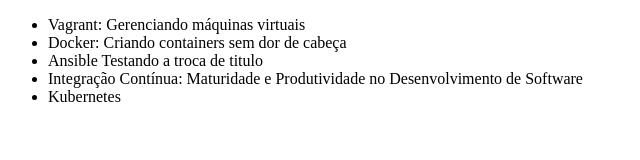
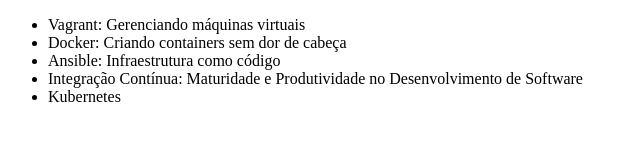
Before and after one commit to jefersonOI/Alura-git, a plain HTML site: page index.html in a window 1280 px wide. Shown: the full height of the page, 0-640 px from the left. Drawn offline with Linux system fonts and the light colour scheme.

Commit message:
Ajuste nome do curso Ansible

```diff
--- a/index.html
+++ b/index.html
@@ -8,7 +8,7 @@
 	<ul>
 		<li>Vagrant: Gerenciando máquinas virtuais</li>
 		<li>Docker: Criando containers sem dor de cabeça</li>
-		<li>Ansible Testando a troca de titulo</li>
+		<li>Ansible: Infraestrutura como código</li>
 		<li>Integração Contínua: Maturidade e Produtividade no Desenvolvimento de Software</li>
 		<li>Kubernetes</li>
 	</ul>
```
